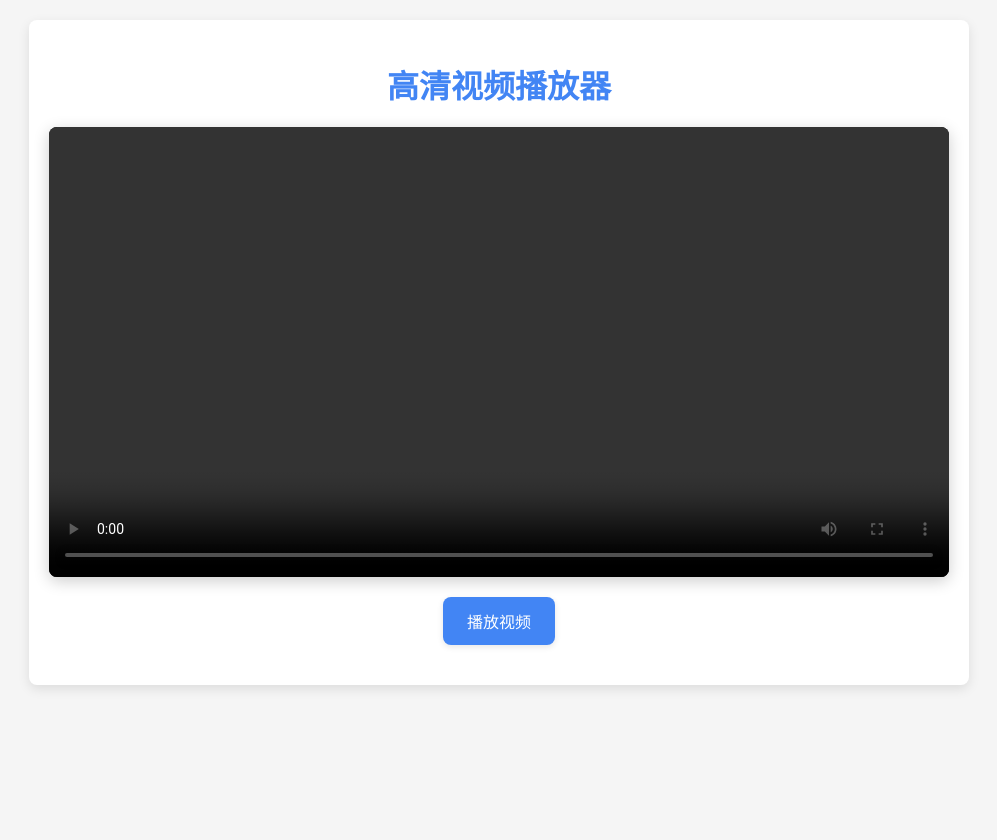
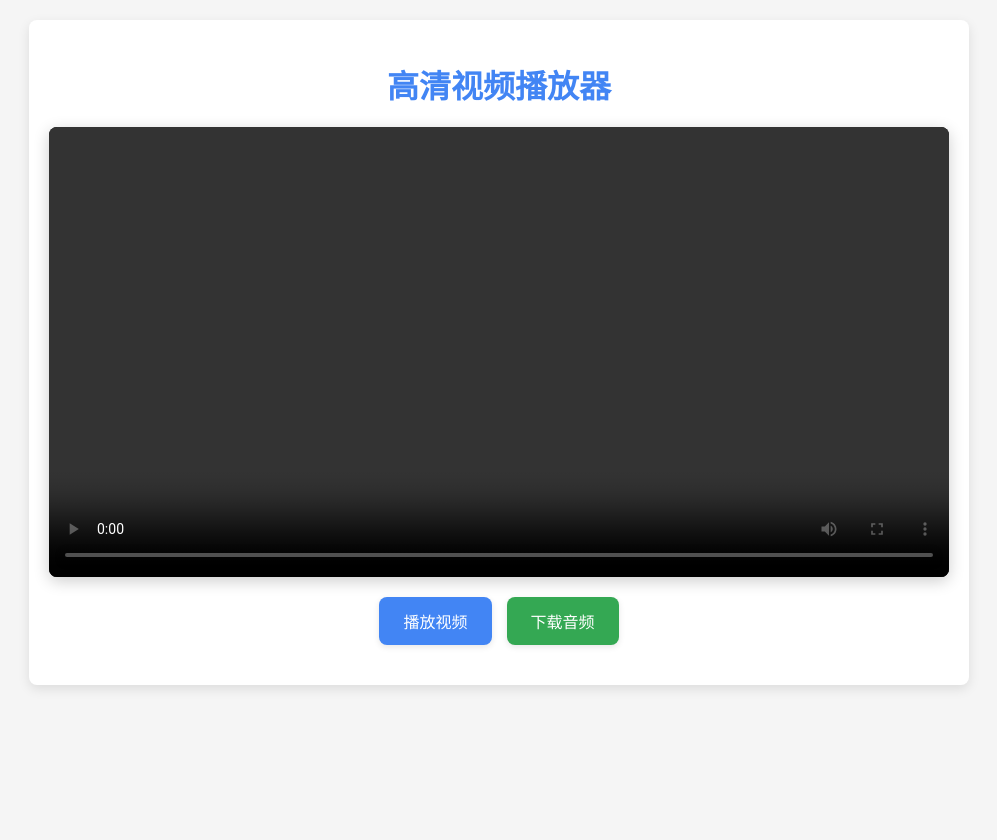
Before and after one commit to renklao/BiliBili-download, a Flask app: template templates/vip_player.html in a window 1280 px wide. Shown: the whole page, without its empty margins (141-1138 px from the left). Run offline with Flask 3, Linux system fonts and the light colour scheme; the template is opened without the code that fills it, so the values that code supplies are empty.

Commit message:
dev1.1(BV号搜索功能未添加)

```diff
--- a/app.py
+++ b/app.py
@@ -71,6 +71,9 @@ def search_vip():
     url = request.args.get('vip_url')
     if not url:
         return "未检测到输入信息 请重新输入"
+    elif not '/' in url:
+        url=f'https://search.bilibili.com/{url}'
+
     video_url,audio_url=get_vip_video_and_audio_url(url) #获取目标资源的地址
     session["video_url"]=video_url      #视频资源的地址
     session["audio_url"]=audio_url
@@ -80,11 +83,26 @@ def search_vip():
 
 #本地代理访问目标资源url以绕过B站防盗链
 @app.route('/my_bilibili/vip_player')
-def vip_player():
+def vip_player_video():
     video_url=session["video_url"]
-    audio_url=session["audio_url"] #先不管音频
+
     #print(video_url)
     resp=requests.get(video_url,params=params,headers=headers,cookies=cookies,stream=True) #流式传输这里不要忘了加stream避免爆内存
+
+    # 构建Flask的流式响应，直接转发数据
+    def generate():
+        for chunk in resp.iter_content(chunk_size=8192):  # 分块读取数据
+            yield chunk
+
+    # 返回流式响应，传递原始视频的Content-Type
+    return Response(generate(), content_type=resp.headers.get('Content-Type'))
+
+
+#下载音频文件到本地
+@app.route('/my_bilibili/vip_player_audio')
+def vip_player_audio():
+    audio_url = session["audio_url"]
+    resp = requests.get(audio_url, params=params, headers=headers, cookies=cookies,stream=True)  # 流式传输这里不要忘了加stream避免爆内存
 
     # 构建Flask的流式响应，直接转发数据
     def generate():
--- a/spider/get_vip.py
+++ b/spider/get_vip.py
@@ -8,6 +8,7 @@ from spider.info import cookies,headers,params
 
 def get_text(url:str):
     response = requests.get(url, params=params, cookies=cookies, headers=headers)
+    input(response.text)
     # 进一步精准定位
     tree = html.fromstring(response.text)  # 将字符串转换为html格式
     # VIP视频html中的url存在位置与普通视频不一样
@@ -35,5 +36,5 @@ def get_vip_video_and_audio_url(url:str):
     return video_url,audio_url
 
 if __name__=="__main__":
-    url='https://www.bilibili.com/bangumi/play/ep828917?spm_id_from=333.337.0.0'
+    url='https://www.bilibili.com/video/BV1Gc411V7HC'
     get_vip_video_and_audio_url(url)
--- a/templates/my_bilibili.html
+++ b/templates/my_bilibili.html
@@ -31,7 +31,7 @@
                 type="text"
                 name="vip_url"
                 class="search-input"
-                placeholder="该接口未完善 仅支持本地下载"
+                placeholder="输入vip视频网址"
                 required
             >
             <button type="submit" class="search-button">搜索</button>
--- a/templates/vip_player.html
+++ b/templates/vip_player.html
@@ -8,6 +8,8 @@
         :root {
             --primary-color: #4285f4;
             --primary-hover: #3367d6;
+            --secondary-color: #34a853;
+            --secondary-hover: #2d9249;
             --text-color: #333;
             --bg-color: #f5f5f5;
             --player-bg: #000;
@@ -64,11 +66,11 @@
             justify-content: center;
             margin: 20px 0;
             gap: 15px;
+            flex-wrap: wrap;
         }
 
         button {
             padding: 12px 24px;
-            background-color: var(--primary-color);
             color: white;
             border: none;
             border-radius: var(--border-radius);
@@ -79,8 +81,23 @@
             box-shadow: 0 2px 6px rgba(0, 0, 0, 0.1);
         }
 
+        .btn-play {
+            background-color: var(--primary-color);
+        }
+
+        .btn-play:hover {
+            background-color: var(--primary-hover);
+        }
+
+        .btn-download {
+            background-color: var(--secondary-color);
+        }
+
+        .btn-download:hover {
+            background-color: var(--secondary-hover);
+        }
+
         button:hover {
-            background-color: var(--primary-hover);
             transform: translateY(-2px);
             box-shadow: 0 4px 8px rgba(0, 0, 0, 0.2);
         }
@@ -121,8 +138,11 @@
         </div>
 
         <div class="controls">
-            <button onclick="playVideo()">
+            <button class="btn-play" onclick="playVideo()">
                 <span id="playBtnText">播放视频</span>
+            </button>
+            <button class="btn-download" onclick="downloadAudio()">
+                <span id="downloadBtnText">下载音频</span>
             </button>
         </div>
     </div>
@@ -131,6 +151,7 @@
         const videoPlayer = document.getElementById('videoPlayer');
         const loadingIndicator = document.getElementById('loadingIndicator');
         const playBtnText = document.getElementById('playBtnText');
+        const downloadBtnText = document.getElementById('downloadBtnText');
 
         function showLoading() {
             loadingIndicator.style.display = 'block';
@@ -169,6 +190,36 @@
                 playBtnText.textContent = '重新播放';
             });
         }
+
+        async function downloadAudio() {
+            try {
+                downloadBtnText.textContent = '准备中...';
+
+                const response = await fetch('/my_bilibili/vip_player_audio');
+                if (!response.ok) throw new Error('网络响应不正常');
+
+                const blob = await response.blob();
+                const url = URL.createObjectURL(blob);
+
+                const a = document.createElement('a');
+                a.href = url;
+                a.download = 'audio.mp3';
+                document.body.appendChild(a);
+                a.click();
+
+                // 清理
+                setTimeout(() => {
+                    document.body.removeChild(a);
+                    URL.revokeObjectURL(url);
+                    downloadBtnText.textContent = '下载音频';
+                }, 100);
+
+            } catch (error) {
+                downloadBtnText.textContent = '下载失败';
+                console.error('下载错误:', error);
+                setTimeout(() => { downloadBtnText.textContent = '下载音频'; }, 2000);
+            }
+        }
     </script>
 </body>
 </html>
```
Also changed, not shown: 1 other file.
